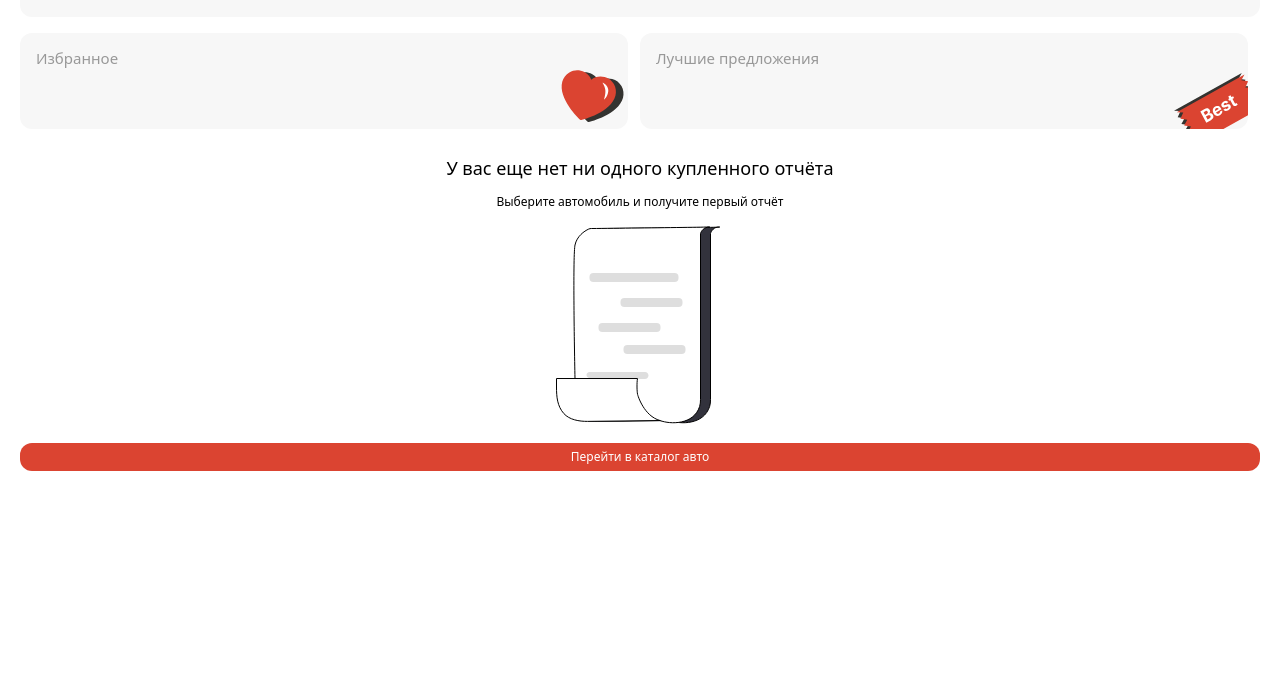
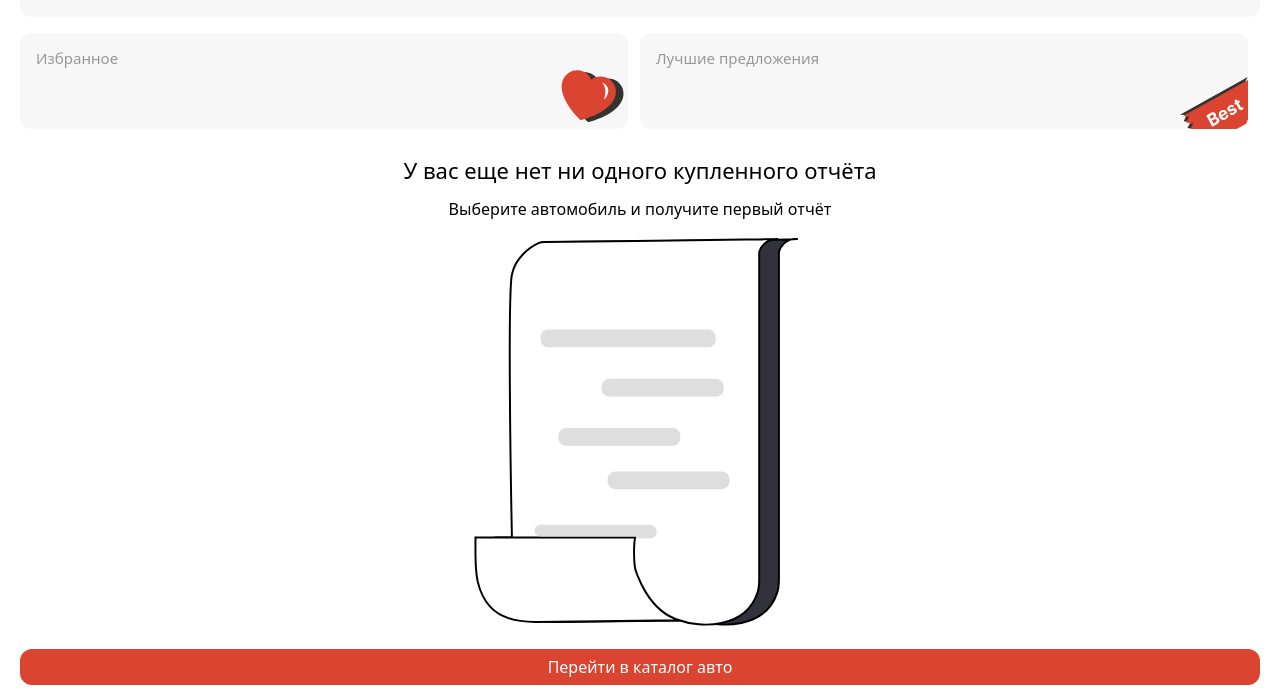
Before and after one commit to VaskaDaGama26/Indep, a plain HTML site: page profileClient.html in a window 1280 px wide. Shown: the part 190-880 px from the top of the page. Drawn offline with nearby package versions, Linux system fonts and the light colour scheme; a web font is replaced by a local one.

Commit message:
profileClient

```diff
--- a/profileClient.html
+++ b/profileClient.html
@@ -98,7 +98,7 @@
               Лучшие предложения
             </span>
             <img
-              class="h-14 md:h-18 absolute -right-4 -bottom-4"
+              class="h-14 md:h-18 absolute -right-5.5 -bottom-5"
               src="assets/img/profile/best.svg"
               alt=""
             />
@@ -108,14 +108,14 @@
       <section
         class="mt-7 flex flex-col gap-4 leading-none! text-center mb-[19px]"
       >
-        <h3 class="text-[18px] font-medium leading-tight! mx-4">
+        <h3 class="text-[18px] md:text-[22px] font-medium leading-tight! mx-4">
           У вас еще нет ни одного купленного отчёта
         </h3>
-        <p class="text-[12px]">Выберите автомобиль и получите первый отчёт</p>
-        <img class="h-[203px]" src="assets/img/profile/empty.svg" alt="" />
+        <p class="text-[12px] md:text-[16px]">Выберите автомобиль и получите первый отчёт</p>
+        <img class="h-[203px] md:h-[400px]" src="assets/img/profile/empty.svg" alt="" />
         <a
           href="/Indep/catalog.html"
-          class="text-center rounded-xl bg-[#DB4431] text-[12px] font-medium text-white py-2 px-9 w-full"
+          class="text-center rounded-xl bg-[#DB4431] text-[12px] md:text-[16px] font-medium text-white py-2 md:py-2.5 px-9 w-full cursor-pointer"
         >
           Перейти в каталог авто
         </a>
```
